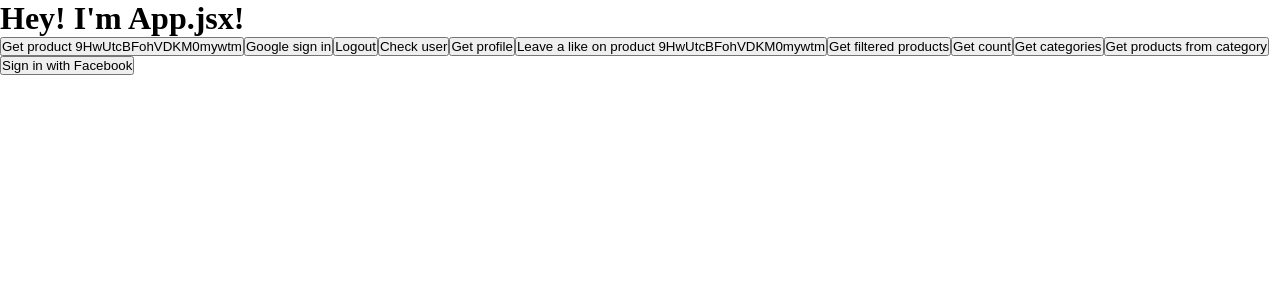
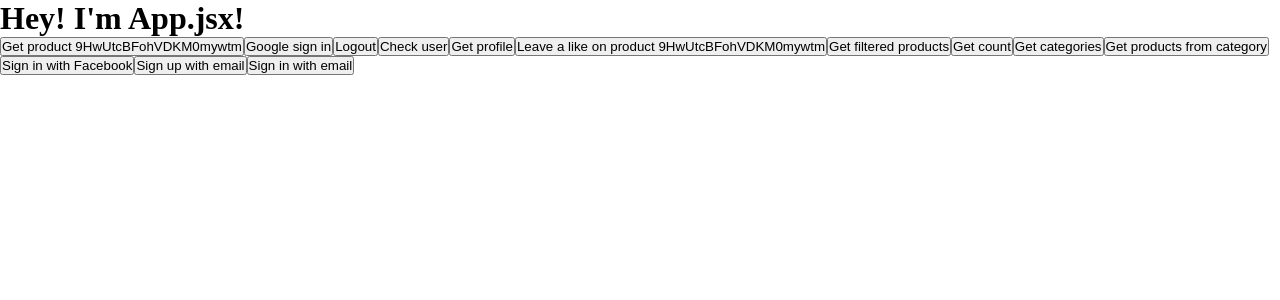
Before and after one commit to DmytroBazhanov/furniture-store, a React (Vite) app: page / in a window 1280 px wide. Shown: the top 300 px of the page. Built offline with nearby package versions, Linux system fonts and the light colour scheme; no server answers.

Commit message:
FIREBASE REQUESTS - Add firebase request to work with client
FIREBASE REQUESTS - Added email authorization

```diff
--- a/src/components/App.jsx
+++ b/src/components/App.jsx
@@ -6,7 +6,14 @@ import {
     likeProduct,
 } from "../queries/products";
 import { useState } from "react";
-import { signInWithGoogle, signOut, checkUser, signInWithFacebook } from "../queries/auth";
+import {
+    signInWithGoogle,
+    signOut,
+    checkUser,
+    signInWithFacebook,
+    signInWithEmail,
+    registerUserWithEmail,
+} from "../queries/auth";
 import { getProfile } from "../queries/profile";
 import { endAt, orderBy, startAt, where } from "firebase/firestore";
 import { getCategories, getProductsFromCategory } from "../queries/categories";
@@ -63,6 +70,12 @@ function App() {
                 Get products from category
             </button>
             <button onClick={signInWithFacebook}>Sign in with Facebook</button>
+            <button onClick={() => registerUserWithEmail("test@gmail.com", "dima12dima12")}>
+                Sign up with email
+            </button>
+            <button onClick={() => signInWithEmail("test@gmail.com", "dima12dima12")}>
+                Sign in with email
+            </button>
             <Outlet />
         </div>
     );
--- a/src/queries/auth.js
+++ b/src/queries/auth.js
@@ -4,6 +4,8 @@ import {
     GoogleAuthProvider,
     FacebookAuthProvider,
     signInWithPopup,
+    signInWithEmailAndPassword,
+    createUserWithEmailAndPassword,
     signOut as firebaseSignOut,
 } from "firebase/auth";
 
@@ -79,3 +81,12 @@ export async function signInWithFacebook() {
 
     return;
 }
+
+export async function registerUserWithEmail(email, password) {
+    await createUserWithEmailAndPassword(auth, email, password);
+    createProfile(email).catch((error) => console.log(error));
+}
+
+export async function signInWithEmail(email, password) {
+    signInWithEmailAndPassword(auth, email, password).catch((error) => console.log(error));
+}
```
